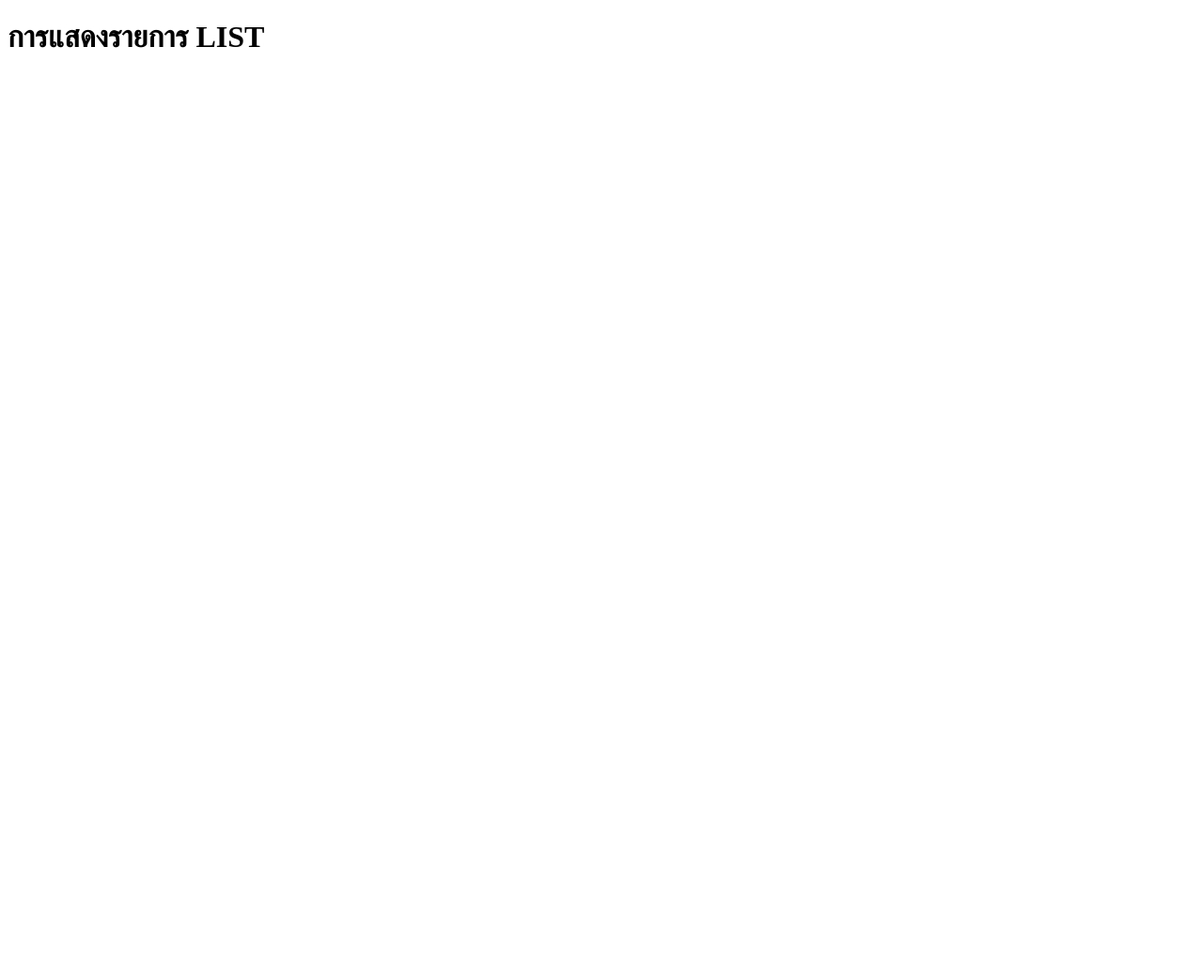
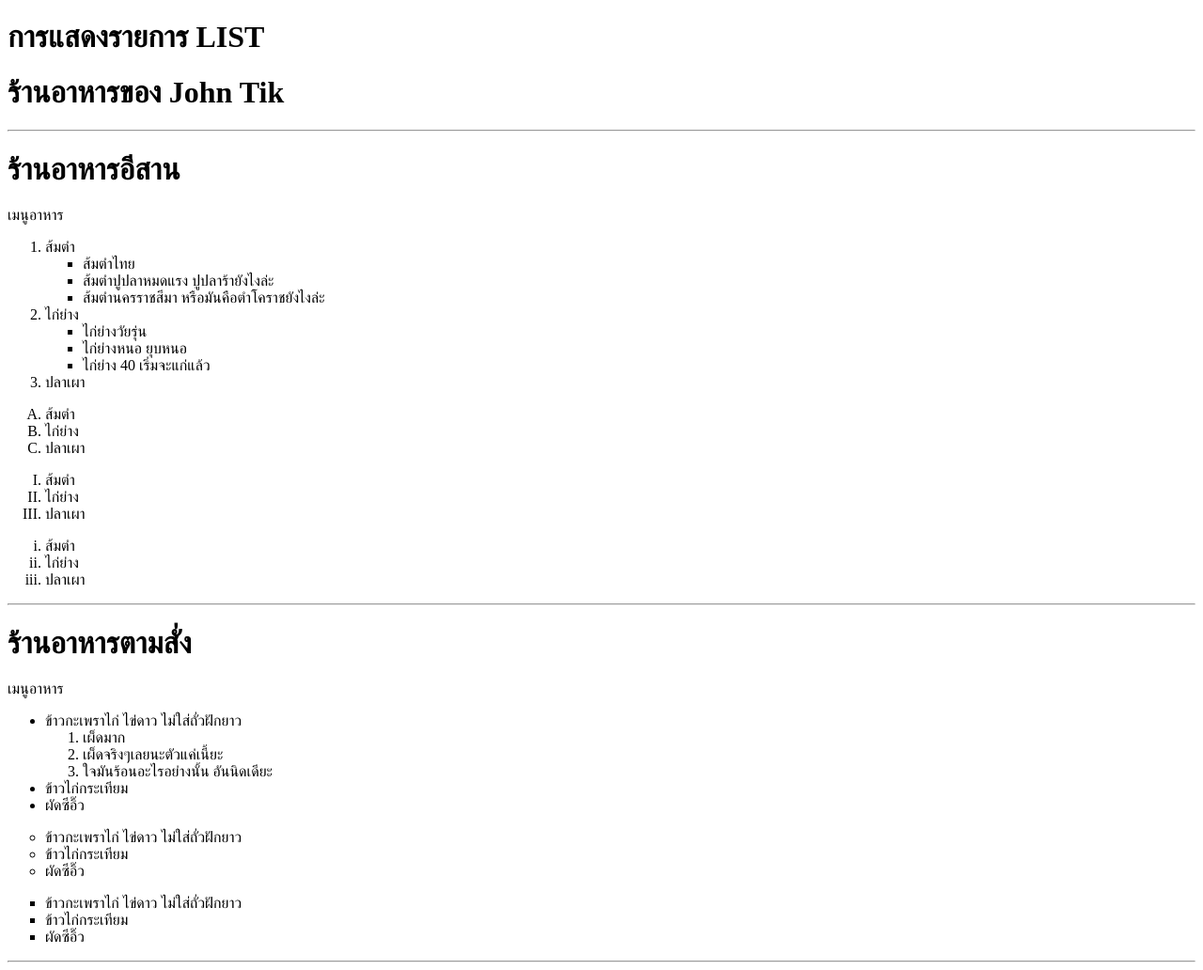
Before and after one commit to Sumetjutha/046_HTML, a plain HTML site: page index_4.html in a window 1280 px wide. Shown: the whole page at 94% size. Before the commit the page ends 800 px from the top, so only its background shows below. Drawn offline with Linux system fonts and the light colour scheme.

Commit message:
Update index_4.html

```diff
--- a/index_4.html
+++ b/index_4.html
@@ -8,7 +8,77 @@
   <body>
     <h1>การแสดงรายการ LIST</h1>
     <!-- แสดงรายการแบบใช้ตัวเลข OL  -->
+    <h1>ร้านอาหารของ John Tik</h1>
+    <hr />
+    <h1>ร้านอาหารอีสาน</h1>
+    <p>เมนูอาหาร</p>
+    <ol>
+      <li>
+        ส้มตำ
+        <ul type="square">
+          <li>ส้มตำไทย</li>
+          <li>ส้มตำปูปลาหมดแรง ปูปลาร้ายังไงล่ะ</li>
+          <li>ส้มตำนครราชสีมา หรือมันคือตำโคราชยังไงล่ะ</li>
+        </ul>
+      </li>
+      <li>
+        ไก่ย่าง
+        <ul type="square">
+          <li>ไก่ย่างวัยรุ่น</li>
+          <li>ไก่ย่างหนอ ยุบหนอ</li>
+          <li>ไก่ย่าง 40 เริ่มจะแก่แล้ว</li>
+        </ul>
+      </li>
+      <li>ปลาเผา</li>
+    </ol>
+
+    <ol type="A">
+      <li>ส้มตำ</li>
+      <li>ไก่ย่าง</li>
+      <li>ปลาเผา</li>
+    </ol>
+
+    <ol type="I">
+      <li>ส้มตำ</li>
+      <li>ไก่ย่าง</li>
+      <li>ปลาเผา</li>
+    </ol>
+
+    <ol type="i">
+      <li>ส้มตำ</li>
+      <li>ไก่ย่าง</li>
+      <li>ปลาเผา</li>
+    </ol>
+    <hr />
 
     <!-- แสดงรายการแบบใช้สัญลักษณ์ UL -->
+    <h1>ร้านอาหารตามสั่ง</h1>
+    <p>เมนูอาหาร</p>
+    <ul type="disc">
+      <li>
+        ข้าวกะเพราไก่ ไข่ดาว ไม่ใส่ถั่วฝักยาว
+        <ol>
+          <li>เผ็ดมาก</li>
+          <li>เผ็ดจริงๆเลยนะตัวแค่เนี้ยะ</li>
+          <li>ใจมันร้อนอะไรอย่างนั้น อันนิดเดียะ</li>
+        </ol>
+      </li>
+      <li>ข้าวไก่กระเทียม</li>
+      <li>ผัดซีอิ๊ว</li>
+    </ul>
+
+    <ul type="circle">
+      <li>ข้าวกะเพราไก่ ไข่ดาว ไม่ใส่ถั่วฝักยาว</li>
+      <li>ข้าวไก่กระเทียม</li>
+      <li>ผัดซีอิ๊ว</li>
+    </ul>
+
+    <ul type="square">
+      <li>ข้าวกะเพราไก่ ไข่ดาว ไม่ใส่ถั่วฝักยาว</li>
+      <li>ข้าวไก่กระเทียม</li>
+      <li>ผัดซีอิ๊ว</li>
+    </ul>
+
+    <hr />
   </body>
 </html>
```
